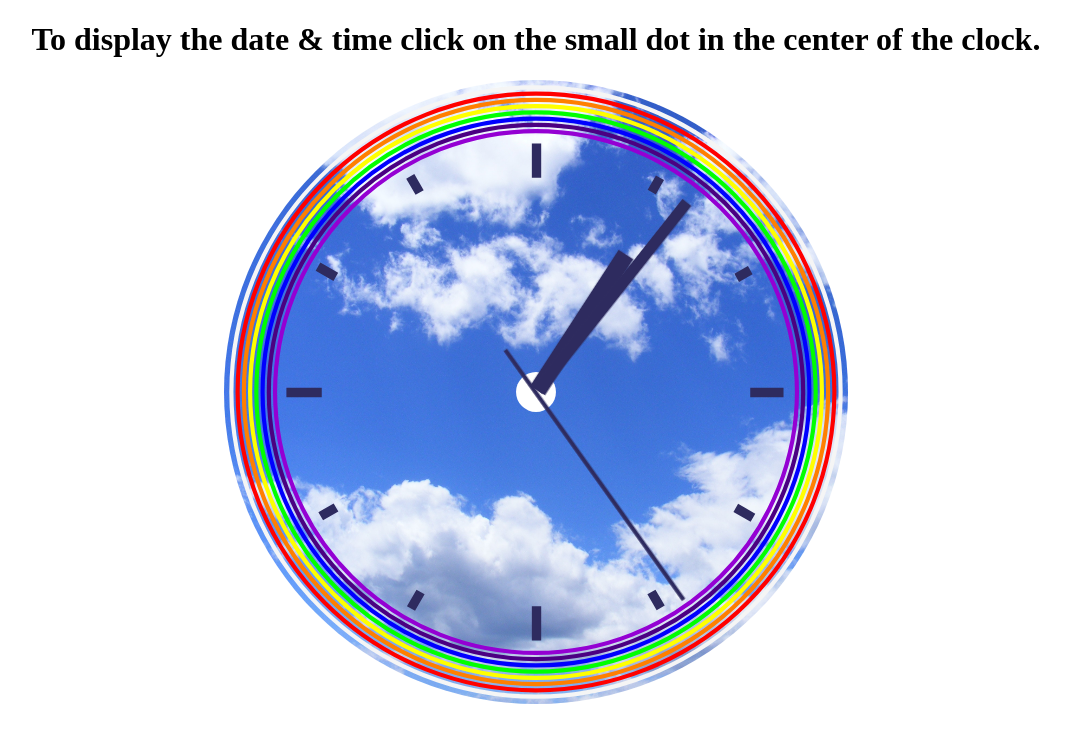
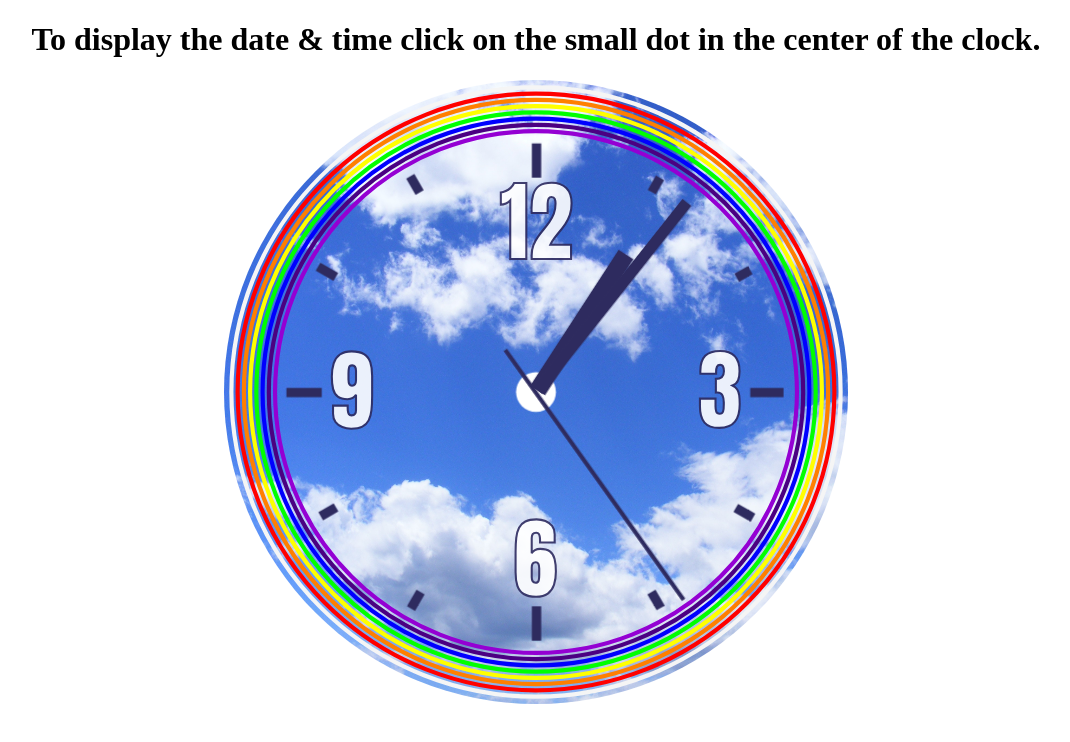
Before and after one commit to KMarieBrown/analog-clock, a plain HTML site: page index.html in a window 1280 px wide. Shown: the whole page, without its empty margins (104-1174 px from the left). Drawn offline with Linux system fonts and the light colour scheme.

Commit message:
📦 NEW: Add & style numbers.

```diff
--- a/index.html
+++ b/index.html
@@ -29,6 +29,21 @@
 						<circle class="blue" cx="300" cy="300" r="262.9" />
 						<circle class="indigo" cx="300" cy="300" r="256.9" />
 						<circle class="violet" cx="300" cy="300" r="250.9" />
+
+						<g fill="#fff" font-family="HelveticaNeue-Bold, Helvetica Neue, Arial, sans-serif" font-size="100" font-weight="bold"
+							opacity=".9"
+							stroke="#2e2b5f"
+							stroke-width="2px">
+							<text transform="translate(34.943 23.908)">
+								<tspan x="230.159" y="148">12</tspan>
+							</text><text transform="translate(34.943 23.908)">
+								<tspan x="421" y="310">3</tspan>
+							</text><text transform="translate(34.943 23.908)">
+								<tspan x="66.464" y="310.464">9</tspan>
+							</text><text transform="translate(34.943 23.908)">
+								<tspan x="243.159" y="472.161">6</tspan>
+							</text></g>
+
 						<path
 							class="hour-marks"
 							d="M300.5 94V61M506 300.5h32M300.5 506v33M94 300.5H60M411.3 107.8l7.9-13.8M493 190.2l13-7.4M492.1 411.4l16.5 9.5M411 492.3l8.9 15.3M189 492.3l-9.2 15.9M107.7 411L93 419.5M107.5 189.3l-17.1-9.9M188.1 108.2l-9-15.6"
--- a/style.css
+++ b/style.css
@@ -121,6 +121,11 @@ svg.background:hover {
 	stroke-miterlimit: 10;
 }
 
+text {
+	font-family: Impact, Haettenschweiler, 'Arial Narrow Bold', sans-serif;
+	font-size: 85px;
+}
+
 /* Transparent box ensuring arms center properly. */
 .sizing-box {
 	fill: none;
```
